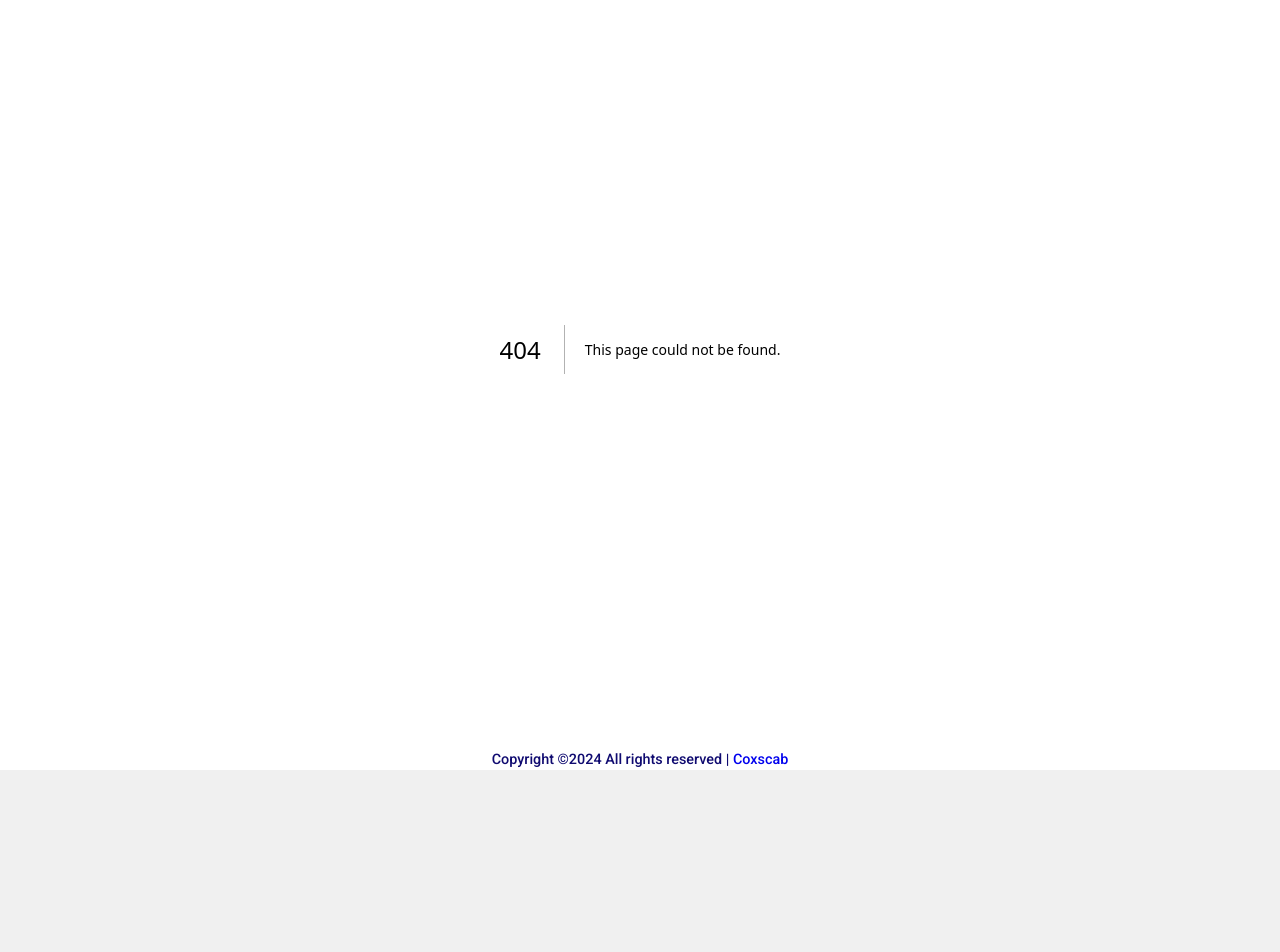
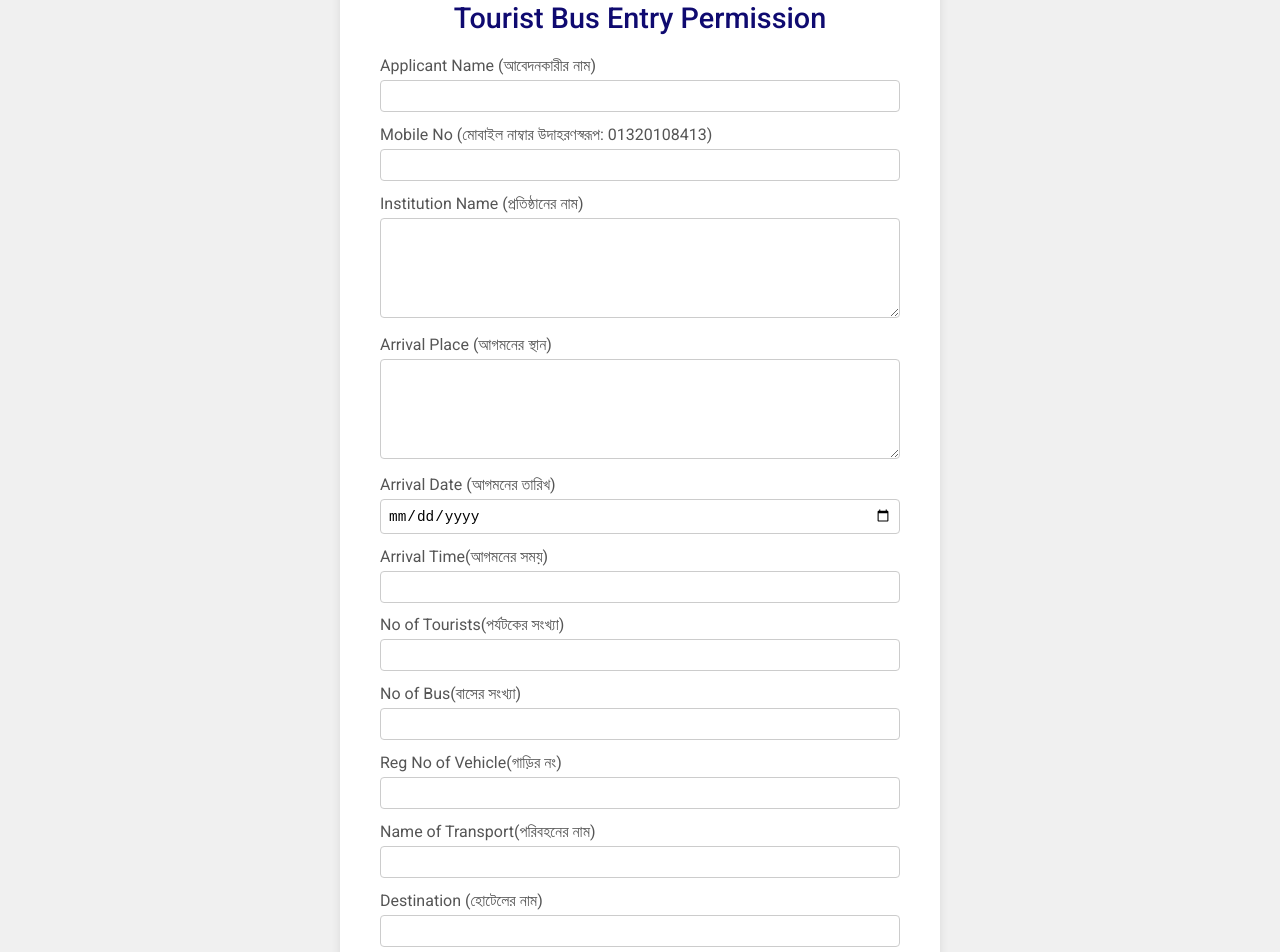
Before and after one commit to Sairaj-Aftab/coxscab, a Next.js app: page /tourist-bus-entry-permission in a window 1280 px wide. Before the commit this address had no page. Shown: the part 160-1112 px from the top of the page. Before the commit the page ends 930 px from the top, so only its background shows below. Built offline with nearby package versions, Linux system fonts and the light colour scheme.

Commit message:
add new features

```diff
--- a/app/components/Header.jsx
+++ b/app/components/Header.jsx
@@ -33,7 +33,7 @@ const menuItem = [
       },
       {
         name: "Tourist Bus Entry Permission",
-        path: "/admin",
+        path: "/tourist-bus-entry-permission",
       },
       {
         name: "Hotel & Resorts",
--- a/app/components/ServiceCategory.jsx
+++ b/app/components/ServiceCategory.jsx
@@ -1,6 +1,7 @@
 import Title from "./Title";
 import Link from "next/link";
 import "@/app/styles/components/service-category.css";
+
 const ServiceCategory = () => {
   return (
     <div className="service-category">
@@ -15,7 +16,7 @@ const ServiceCategory = () => {
               (Schedule & Booking)
             </div>
           </Link>
-          <Link href="/">
+          <Link href="/tourist-bus-entry-permission">
             <div className="icon">🚍</div>
             <div className="text">Tourist Bus Entry Permission</div>
           </Link>
--- /dev/null
+++ b/app/components/TouristBusEntryPermissionForm.jsx
@@ -0,0 +1,143 @@
+import "@/app/styles/components/tourist-bus-entry-permission-from.css";
+const TouristBusEntryPermissionForm = () => {
+  return (
+    <div className="tourist-bus-entry-permission">
+      <div className="container">
+        <div className="wrap">
+          <h1>Tourist Bus Entry Permission</h1>
+          <form action="">
+            <div className="form-group">
+              <label for="applicantName">Applicant Name (আবেদনকারীর নাম)</label>
+              <input
+                type="text"
+                id="applicantName"
+                name="applicantName"
+                required
+              />
+            </div>
+            <div className="form-group">
+              <label for="phone">
+                Mobile No (মোবাইল নাম্বার উদাহরণস্বরূপ: 01320108413)
+              </label>
+              <input type="text" id="phone" name="phone" required />
+            </div>
+
+            <div className="form-group">
+              <label for="institutionName">
+                Institution Name (প্রতিষ্ঠানের নাম)
+              </label>
+              <textarea
+                name="institutionName"
+                id="institutionName"
+                rows="2"
+                cols="60"
+                required
+              ></textarea>
+            </div>
+            <div className="form-group">
+              <label for="arrivalPlace">Arrival Place (আগমনের স্থান)</label>
+              <textarea
+                name="arrivalPlace"
+                id="arrivalPlace"
+                rows="2"
+                cols="60"
+                required
+              ></textarea>
+            </div>
+            <div className="form-group">
+              <label for="arrivalDate">Arrival Date (আগমনের তারিখ)</label>
+              <input type="date" id="arrivalDate" name="arrivalDate" required />
+            </div>
+            <div className="form-group">
+              <label for="arrivalTime">Arrival Time(আগমনের সময়)</label>
+              <input type="text" id="arrivalTime" name="arrivalTime" required />
+            </div>
+            <div className="form-group">
+              <label for="numberTourist">No of Tourists(পর্যটকের সংখ্যা)</label>
+              <input
+                type="number"
+                id="numberTourist"
+                name="numberTourist"
+                required
+              />
+            </div>
+            <div className="form-group">
+              <label for="numberBus">No of Bus(বাসের সংখ্যা)</label>
+              <input type="number" id="numberBus" name="numberBus" required />
+            </div>
+            <div className="form-group">
+              <label for="vehicleRegNo">Reg No of Vehicle(গাড়ির নং)</label>
+              <input
+                type="text"
+                id="vehicleRegNo"
+                name="vehicleRegNo"
+                required
+              />
+            </div>
+            <div className="form-group">
+              <label for="TransportName">Name of Transport(পরিবহনের নাম)</label>
+              <input
+                type="text"
+                id="TransportName"
+                name="TransportName"
+                required
+              />
+            </div>
+            <div className="form-group">
+              <label for="destinationName">Destination (হোটেলের নাম)</label>
+              <input
+                type="text"
+                id="destinationName"
+                name="destinationName"
+                required
+              />
+            </div>
+            <div className="form-group">
+              <label for="parkingPlace">Parking Place(পার্কিং এর স্থান)</label>
+              <input
+                type="text"
+                id="parkingPlace"
+                name="parkingPlace"
+                required
+              />
+            </div>
+            <div className="form-group">
+              <label for="returnDate">Return Date (প্রস্থানের তারিখ)</label>
+              <input type="date" id="returnDate" name="returnDate" required />
+            </div>
+            <div className="form-group">
+              <label for="returnTime">Return Time(প্রস্থানের সময়)</label>
+              <input type="text" id="returnTime" name="returnTime" required />
+            </div>
+            <div className="form-group">
+              <label for="description">Description (Optional)</label>
+              <textarea
+                name="description"
+                id="description"
+                rows="4"
+                cols="60"
+              ></textarea>
+            </div>
+            <div className="form-group terms-condition">
+              <input type="checkbox" id="agree" name="agree" required />
+              <ul>
+                <label for="agree">Terms & Condition (অবশ্যই পালনীয়)</label>
+                <li>১) আবেদনকারীকে অবশ্যই গাড়িতে থাকতে হবে।</li>
+                <li>২) ট্রাফিক আইন মেনে চলতে হবে।</li>
+                <li>
+                  ৩) যাত্রী নামার সাথে সাথে বাস সুনির্দিষ্ট পার্কিং এ চলে যেতে
+                  হবে।
+                </li>
+                <li>৪) সড়কের পাশে পার্কিং করা যাবে না।</li>
+                <li>৫) যত্রতত্র আবর্জনা ফেলা যাবে না।</li>
+              </ul>
+            </div>
+            <button type="button">Submit</button>
+          </form>
+        </div>
+      </div>
+    </div>
+  );
+};
+
+export default TouristBusEntryPermissionForm;
--- a/app/globals.css
+++ b/app/globals.css
@@ -31,7 +31,7 @@
 html,
 body {
   max-width: 100%;
-  /* overflow-x: hidden; */
+  overflow-x: hidden;
   background-color: #f0f0f0;
 }
 img {
--- a/app/layout.js
+++ b/app/layout.js
@@ -9,7 +9,7 @@ const roboto = Roboto({
   weight: ["100", "300", "400", "500", "700", "900"],
   style: ["normal", "italic"],
   subsets: ["latin"],
-  display: "swap",
+  // display: "swap",
 });
 
 export const metadata = {
--- /dev/null
+++ b/app/styles/components/tourist-bus-entry-permission-from.css
@@ -0,0 +1,89 @@
+.tourist-bus-entry-permission {
+  padding: 2rem 0;
+}
+.tourist-bus-entry-permission .wrap {
+  background-color: #fff;
+  padding: 10px;
+  border-radius: 8px;
+  box-shadow: 0 0 10px rgba(0, 0, 0, 0.1);
+  width: 100%;
+  max-width: 600px;
+  margin: 0 auto;
+}
+.tourist-bus-entry-permission h1 {
+  font-size: 1.2rem;
+  font-weight: 500;
+  text-align: center;
+  margin-bottom: 1.3rem;
+  color: var(--primary-color);
+}
+.tourist-bus-entry-permission form {
+}
+.tourist-bus-entry-permission form .form-group {
+  margin-bottom: 0.8rem;
+}
+.tourist-bus-entry-permission form .form-group label {
+  font-size: 0.9rem;
+  font-weight: 400;
+  display: block;
+  margin-bottom: 5px;
+  color: #555;
+}
+.tourist-bus-entry-permission .form-group input,
+.tourist-bus-entry-permission .form-group textarea {
+  font-size: 0.9rem;
+  font-weight: 500;
+  width: 100%;
+  padding: 7px;
+  border: 1px solid #ccc;
+  border-radius: 4px;
+  box-sizing: border-box;
+  outline-color: var(--primary-color);
+}
+.tourist-bus-entry-permission .form-group textarea {
+  resize: vertical;
+  height: 100px;
+}
+.tourist-bus-entry-permission .form-group input[type="checkbox"] {
+  width: auto;
+  margin-right: 10px;
+  margin-top: 5px;
+}
+.tourist-bus-entry-permission .terms-condition {
+  display: flex;
+  align-items: flex-start;
+}
+.tourist-bus-entry-permission .terms-condition li {
+  font-size: 0.9rem;
+  font-weight: 400;
+  display: block;
+  margin-bottom: 3px;
+  color: #555;
+}
+.tourist-bus-entry-permission button {
+  width: 100%;
+  border: none;
+  font-size: 1rem;
+  font-weight: 700;
+  color: var(--white);
+  padding: 5px 0;
+  background-color: var(--primary-color);
+  border-radius: 8px;
+  cursor: pointer;
+}
+
+/* SM */
+@media (min-width: 600px) {
+  .tourist-bus-entry-permission .wrap {
+    padding: 20px 40px;
+  }
+  .tourist-bus-entry-permission h1 {
+    font-size: 1.8rem;
+  }
+  .tourist-bus-entry-permission form .form-group label {
+    font-size: 1rem;
+  }
+  .tourist-bus-entry-permission .terms-condition li {
+    font-size: 1rem;
+  }
+}
--- /dev/null
+++ b/app/tourist-bus-entry-permission/page.jsx
@@ -0,0 +1,11 @@
+import TouristBusEntryPermissionForm from "../components/TouristBusEntryPermissionForm";
+
+const TouristBusEntryPermission = () => {
+  return (
+    <div>
+      <TouristBusEntryPermissionForm />
+    </div>
+  );
+};
+
+export default TouristBusEntryPermission;
```
